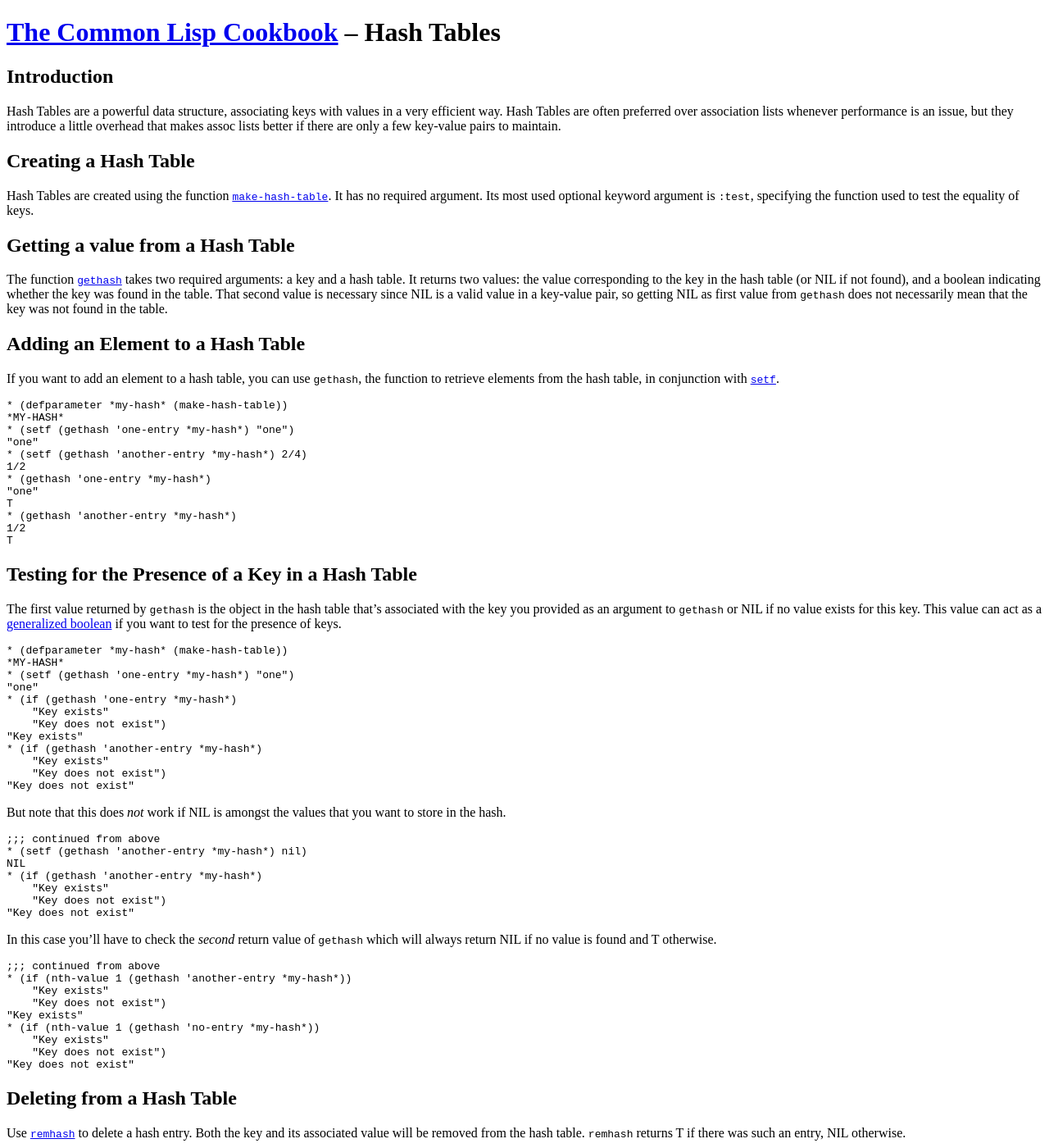
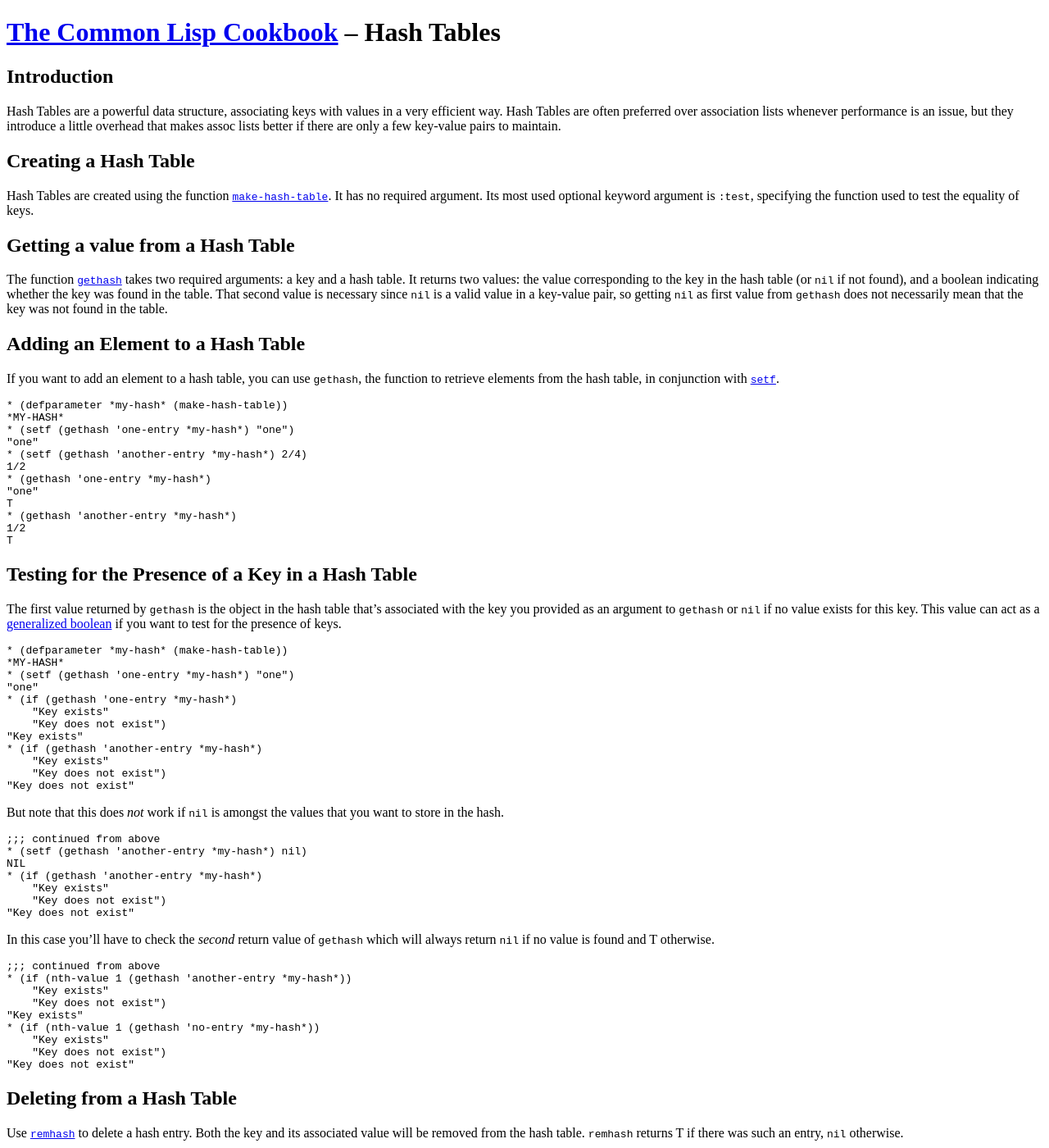
Before and after one commit to LispCookbook/cl-cookbook, a Jekyll site: the page built from hashes.md, in a window 1280 px wide and 1400 px high. Shown: the whole window at 82% size. Built offline with Jekyll 4.4.1, drawn with Linux system fonts in a browser that asks for light colours; some of the changed text lies outside the part shown.

Commit message:
Replaced NIL with `nil`

```diff
--- a/hashes.md
+++ b/hashes.md
@@ -20,7 +20,7 @@ Hash Tables are created using the function [`make-hash-table`](http://www.lispwo
 
 ##Getting a value from a Hash Table
 
-The function [`gethash`](http://www.lispworks.com/documentation/HyperSpec/Body/f_gethas.htm) takes two required arguments: a key and a hash table. It returns two values: the value corresponding to the key in the hash table (or NIL if not found), and a boolean indicating whether the key was found in the table. That second value is necessary since NIL is a valid value in a key-value pair, so getting NIL as first value from `gethash` does not necessarily mean that the key was not found in the table.
+The function [`gethash`](http://www.lispworks.com/documentation/HyperSpec/Body/f_gethas.htm) takes two required arguments: a key and a hash table. It returns two values: the value corresponding to the key in the hash table (or `nil` if not found), and a boolean indicating whether the key was found in the table. That second value is necessary since `nil` is a valid value in a key-value pair, so getting `nil` as first value from `gethash` does not necessarily mean that the key was not found in the table.
 
 
 <a name="add"></a>
@@ -49,7 +49,7 @@ T
 
 ##Testing for the Presence of a Key in a Hash Table
 
-The first value returned by `gethash` is the object in the hash table that's associated with the key you provided as an argument to `gethash` or NIL if no value exists for this key. This value can act as a [generalized boolean](http://www.lispworks.com/documentation/HyperSpec/Body/26_glo_g.htm#generalized_boolean">generalized boolean) if you want to test for the presence of keys.
+The first value returned by `gethash` is the object in the hash table that's associated with the key you provided as an argument to `gethash` or `nil` if no value exists for this key. This value can act as a [generalized boolean](http://www.lispworks.com/documentation/HyperSpec/Body/26_glo_g.htm#generalized_boolean">generalized boolean) if you want to test for the presence of keys.
 
 ~~~lisp
 * (defparameter *my-hash* (make-hash-table))
@@ -66,7 +66,7 @@ The first value returned by `gethash` is the object in the hash table that's ass
 "Key does not exist"
 ~~~
 
-But note that this does _not_ work if NIL is amongst the values that you want to store in the hash.
+But note that this does _not_ work if `nil` is amongst the values that you want to store in the hash.
 
 ~~~lisp
 ;;; continued from above
@@ -78,7 +78,7 @@ NIL
 "Key does not exist"
 ~~~
 
-In this case you'll have to check the _second_ return value of `gethash` which will always return NIL if no value is found and T otherwise.
+In this case you'll have to check the _second_ return value of `gethash` which will always return `nil` if no value is found and T otherwise.
 
 ~~~lisp
 ;;; continued from above
@@ -97,7 +97,7 @@ In this case you'll have to check the _second_ return value of `gethash` which w
 
 ##Deleting from a Hash Table
 
-Use [`remhash`](http://www.lispworks.com/documentation/HyperSpec/Body/f_remhas.htm) to delete a hash entry. Both the key and its associated value will be removed from the hash table. `remhash` returns T if there was such an entry, NIL otherwise.
+Use [`remhash`](http://www.lispworks.com/documentation/HyperSpec/Body/f_remhas.htm) to delete a hash entry. Both the key and its associated value will be removed from the hash table. `remhash` returns T if there was such an entry, `nil` otherwise.
 
 ~~~lisp
 * (defparameter *my-hash* (make-hash-table))
@@ -129,7 +129,7 @@ NIL
 
 If you want to perform an action on each entry (i.e., each key-value pair) in a hash table, you have several options:
 
-You can use [`maphash`](http://www.lispworks.com/documentation/HyperSpec/Body/f_maphas.htm) which iterates over all entries in the hash table. Its first argument must be a function which accepts _two_ arguments, the key and the value of each entry. Note that due to the nature of hash tables you _can't_ control the order in which the entries are provided by `maphash` (or other traversing constructs). `maphash` always returns NIL.
+You can use [`maphash`](http://www.lispworks.com/documentation/HyperSpec/Body/f_maphas.htm) which iterates over all entries in the hash table. Its first argument must be a function which accepts _two_ arguments, the key and the value of each entry. Note that due to the nature of hash tables you _can't_ control the order in which the entries are provided by `maphash` (or other traversing constructs). `maphash` always returns `nil`.
 
 ~~~lisp
 * (defparameter *my-hash* (make-hash-table))
@@ -152,7 +152,7 @@ The value associated with the key THIRD-KEY is NIL
 The value associated with the key NIL is NIL-VALUE
 ~~~
 
-You can also use [`with-hash-table-iterator`](http://www.lispworks.com/documentation/HyperSpec/Body/m_w_hash.htm), a macro which turns (via [`macrolet`](http://www.lispworks.com/documentation/HyperSpec/Body/s_flet_.htm)) its first argument into an iterator that on each invocation returns three values per hash table entry - a generalized boolean that's true if an entry is returned, the key of the entry, and the value of the entry. If there are no more entries, only one value is returned - NIL.
+You can also use [`with-hash-table-iterator`](http://www.lispworks.com/documentation/HyperSpec/Body/m_w_hash.htm), a macro which turns (via [`macrolet`](http://www.lispworks.com/documentation/HyperSpec/Body/s_flet_.htm)) its first argument into an iterator that on each invocation returns three values per hash table entry - a generalized boolean that's true if an entry is returned, the key of the entry, and the value of the entry. If there are no more entries, only one value is returned - `nil`.
 
 ~~~lisp
 ;;; same hash-table as above
```
